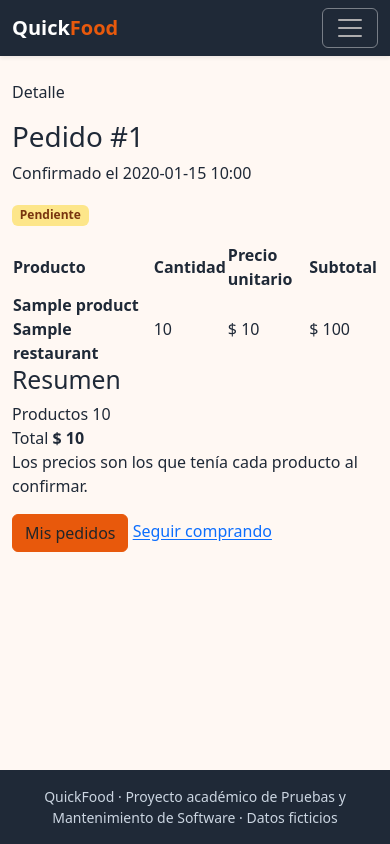
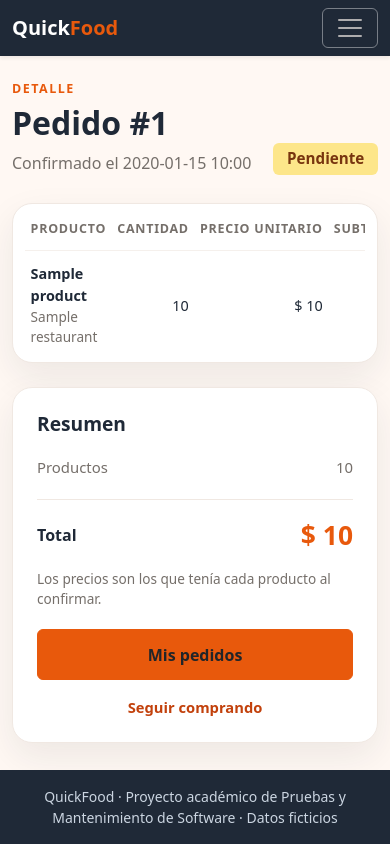
Before and after one commit to dramirezdlp99/quickfood, a Flask app: page /pedidos/1 in a window 390 px wide. Run offline with Flask 3, Linux system fonts and the light colour scheme; the visitor is signed in with stand-in values (Sample User, id 1); tables that the repository leaves empty hold one stand-in row (values such as "Sample post").

Commit message:
feat(orders): agrego estilos de pedidos y enlaces desde el carrito
orders.css reutiliza el lenguaje visual del carrito y las variables de
styles.css, limitado a #orders-page y responsive. El boton del carrito
pasa a un enlace GET hacia el resumen (orders.confirm_form) y agrego
"Mis pedidos". cart.js evita el doble clic tambien en la confirmacion.
Pruebas: selectores limitados a #orders-page y sin estilos en linea (CSP).

```diff
--- a/app/static/css/cart.css
+++ b/app/static/css/cart.css
@@ -45,7 +45,6 @@
 .summary-total { align-items: center; margin: 1.25rem 0 1.35rem; padding-top: 1rem; border-top: 1px solid var(--cart-border); color: var(--qf-dark); font-weight: 700; }
 .summary-total strong { color: var(--qf-primary); font-size: 1.65rem; }
 .cart-confirm-button { width: 100%; padding: .8rem 1rem; font-weight: 700; }
-.cart-coming-soon { margin: 0; padding: .8rem; border-radius: .7rem; background: #fff8f3; color: var(--cart-muted); font-size: .88rem; text-align: center; }
 .cart-continue-link { display: block; margin-top: 1rem; color: var(--qf-primary-dark); font-size: .92rem; font-weight: 600; text-align: center; text-decoration: none; }
 .cart-continue-link:hover { text-decoration: underline; }
 
--- /dev/null
+++ b/app/static/css/orders.css
@@ -0,0 +1,64 @@
+/* Páginas de pedidos: mismo lenguaje visual del carrito, limitado a #orders-page. */
+#orders-page {
+  --orders-border: #f0e8e2;
+  --orders-muted: #756f6a;
+  --orders-shadow: 0 14px 36px rgba(31, 41, 55, .08);
+}
+
+#orders-page .orders-header { margin-bottom: 1.75rem; }
+#orders-page .orders-header-row { display: flex; flex-wrap: wrap; justify-content: space-between; align-items: flex-end; gap: 1rem; }
+#orders-page .orders-header h1 { margin: 0; color: var(--qf-dark); font-size: clamp(2rem, 4vw, 2.75rem); font-weight: 750; }
+#orders-page .orders-eyebrow { margin-bottom: .35rem; color: var(--qf-primary); font-size: .78rem; font-weight: 700; letter-spacing: .12em; text-transform: uppercase; }
+#orders-page .orders-intro { margin: .5rem 0 0; color: var(--orders-muted); }
+#orders-page .orders-status { margin: 0; }
+#orders-page .orders-status .badge { padding: .55em .9em; font-size: .95rem; }
+
+#orders-page .orders-layout { display: grid; grid-template-columns: minmax(0, 1.65fr) minmax(17rem, .85fr); gap: 1.5rem; align-items: start; }
+#orders-page .orders-card,
+#orders-page .orders-summary-card,
+#orders-page .orders-empty-card { border: 1px solid var(--orders-border); border-radius: 1.25rem; background: #fff; box-shadow: var(--orders-shadow); }
+#orders-page .orders-card { padding: .5rem 1.25rem; }
+
+#orders-page .orders-table-wrap { overflow-x: auto; }
+#orders-page .orders-table { width: 100%; border-collapse: collapse; }
+#orders-page .orders-table th,
+#orders-page .orders-table td { padding: .95rem .5rem; border-bottom: 1px solid #f5f0ec; vertical-align: middle; }
+#orders-page .orders-table thead th { color: var(--orders-muted); font-size: .78rem; font-weight: 700; letter-spacing: .06em; text-transform: uppercase; white-space: nowrap; }
+#orders-page .orders-table tbody tr:last-child th,
+#orders-page .orders-table tbody tr:last-child td { border-bottom: 0; }
+#orders-page .orders-table tbody th { color: var(--qf-dark); font-weight: 700; }
+#orders-page .orders-num { text-align: right; white-space: nowrap; }
+#orders-page .orders-strong { color: var(--qf-primary-dark); font-weight: 700; }
+#orders-page .orders-muted { display: block; color: var(--orders-muted); font-size: .85rem; font-weight: 400; }
+#orders-page .orders-detail-link { color: var(--qf-primary-dark); font-weight: 600; text-decoration: none; }
+#orders-page .orders-detail-link:hover { text-decoration: underline; }
+
+#orders-page .orders-summary-card { position: sticky; top: 1.25rem; padding: 1.5rem; }
+#orders-page .orders-summary-card h2 { margin: 0 0 1.3rem; color: var(--qf-dark); font-size: 1.2rem; font-weight: 700; }
+#orders-page .orders-row,
+#orders-page .orders-total { display: flex; justify-content: space-between; gap: 1rem; }
+#orders-page .orders-row { margin: .8rem 0; color: var(--orders-muted); font-size: .93rem; }
+#orders-page .orders-total { align-items: center; margin: 1.25rem 0 1.35rem; padding-top: 1rem; border-top: 1px solid var(--orders-border); color: var(--qf-dark); font-weight: 700; }
+#orders-page .orders-total strong { color: var(--qf-primary); font-size: 1.65rem; }
+#orders-page .orders-note { margin: -.5rem 0 1.2rem; color: var(--orders-muted); font-size: .85rem; }
+#orders-page .orders-primary-button { width: 100%; padding: .8rem 1rem; font-weight: 700; }
+#orders-page .orders-link { display: block; margin-top: 1rem; color: var(--qf-primary-dark); font-size: .92rem; font-weight: 600; text-align: center; text-decoration: none; }
+#orders-page .orders-link:hover { text-decoration: underline; }
+#orders-page .orders-link:focus-visible,
+#orders-page .orders-detail-link:focus-visible,
+#orders-page .orders-primary-button:focus-visible { outline: 3px solid rgba(232, 89, 12, .35); outline-offset: 2px; }
+
+#orders-page .orders-empty-card { display: grid; justify-items: center; max-width: 38rem; margin: 2rem auto; padding: clamp(2rem, 7vw, 4rem); text-align: center; }
+#orders-page .orders-empty-card h1 { margin: 0; color: var(--qf-dark); font-size: 1.7rem; font-weight: 750; }
+#orders-page .orders-empty-card p { margin: .65rem 0 1.4rem; color: var(--orders-muted); }
+
+@media (max-width: 767.98px) {
+  #orders-page .orders-layout { grid-template-columns: minmax(0, 1fr); }
+  #orders-page .orders-summary-card { position: static; }
+}
+
+@media (max-width: 479.98px) {
+  #orders-page .orders-card { padding: .25rem .75rem; }
+  #orders-page .orders-table th,
+  #orders-page .orders-table td { padding: .75rem .35rem; font-size: .9rem; }
+}
--- a/app/static/js/cart.js
+++ b/app/static/js/cart.js
@@ -1,7 +1,7 @@
 "use strict";
 
 document.addEventListener("DOMContentLoaded", () => {
-  document.querySelectorAll("#cart-page form").forEach((form) => {
+  document.querySelectorAll("#cart-page form, #orders-page form").forEach((form) => {
     form.addEventListener("submit", () => {
       form.querySelectorAll("button[type='submit']").forEach((button) => {
         button.disabled = true;
@@ -14,7 +14,7 @@ document.addEventListener("DOMContentLoaded", () => {
 // Al volver con "atrás" el navegador restaura la página desde su caché con los botones desactivados.
 window.addEventListener("pageshow", (event) => {
   if (event.persisted) {
-    document.querySelectorAll("#cart-page button[data-busy]").forEach((button) => {
+    document.querySelectorAll("#cart-page button[data-busy], #orders-page button[data-busy]").forEach((button) => {
       button.disabled = false;
       delete button.dataset.busy;
     });
```
Also changed, not shown: app/templates/cart/view.html (+2 -9 lines), tests/unit/test_orders.py (+47 -0 lines).
